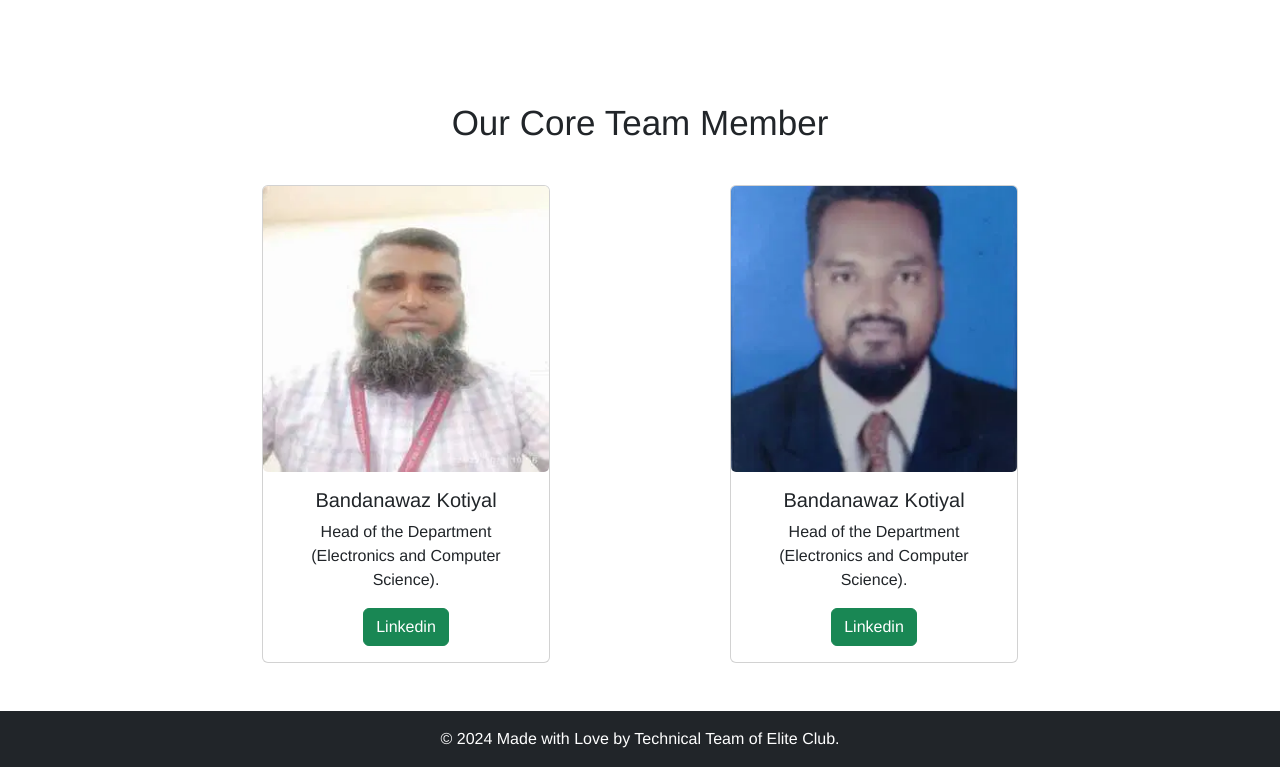
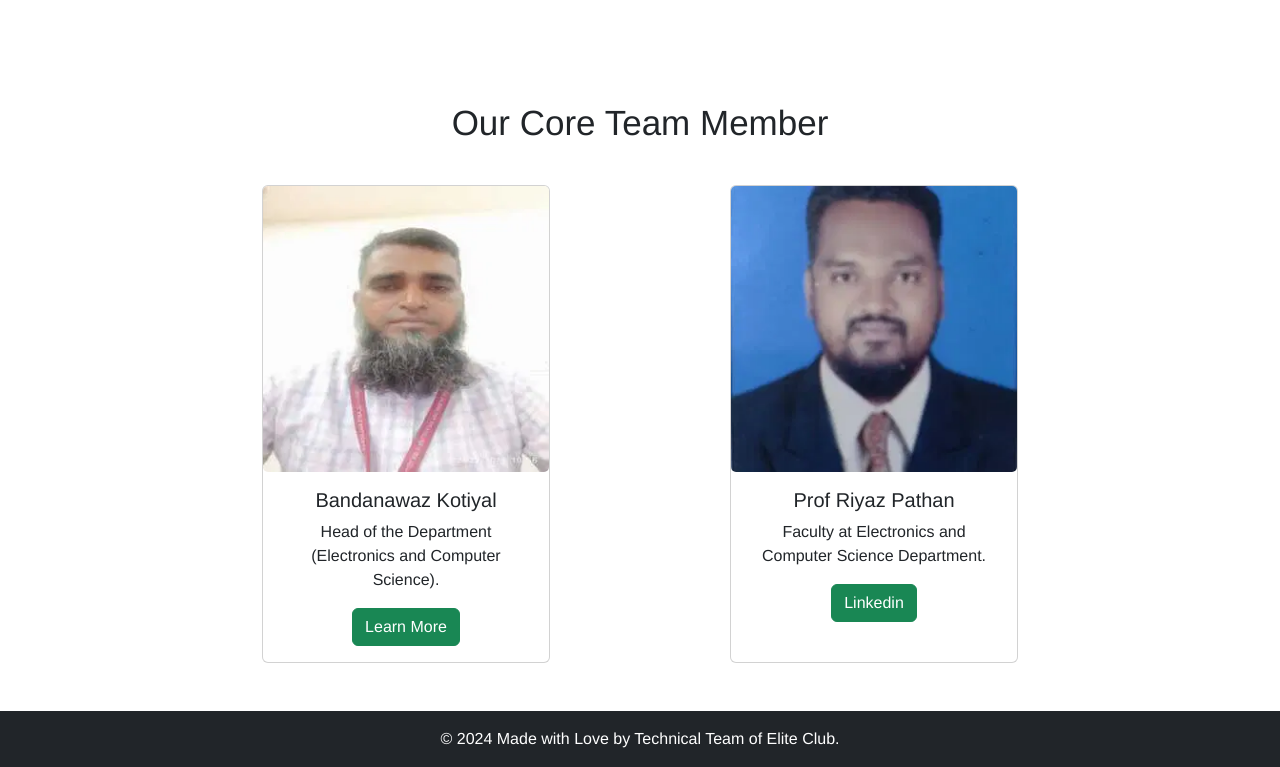
Before and after one commit to MaazKhan-29/EliteClub, a plain HTML site: page index.html in a window 1280 px wide. Shown: the part 2220-2987 px from the top of the page. Drawn offline with nearby package versions, Linux system fonts and the light colour scheme.

Commit message:
Updated Home page

```diff
--- a/index.html
+++ b/index.html
@@ -142,14 +142,14 @@
         <div class="card-body">
           <h5 class="card-title">Bandanawaz Kotiyal</h5>
           <p class="card-text">Head of the Department (Electronics and Computer Science).</p>
-          <a href="#" class="btn btn-success">Linkedin</a>
+          <a href="#" class="btn btn-success">Learn More</a>
         </div>
       </div>
       <div class="card" style="width: 18rem;">
         <img src="./images/Riyaz Sir.webp" class="card-img" alt="...">
         <div class="card-body">
-          <h5 class="card-title">Bandanawaz Kotiyal</h5>
-          <p class="card-text">Head of the Department (Electronics and Computer Science).</p>
+          <h5 class="card-title">Prof Riyaz Pathan</h5>
+          <p class="card-text">Faculty at Electronics and Computer Science Department.</p>
           <a href="#" class="btn btn-success">Linkedin</a>
         </div>
       </div>
```
